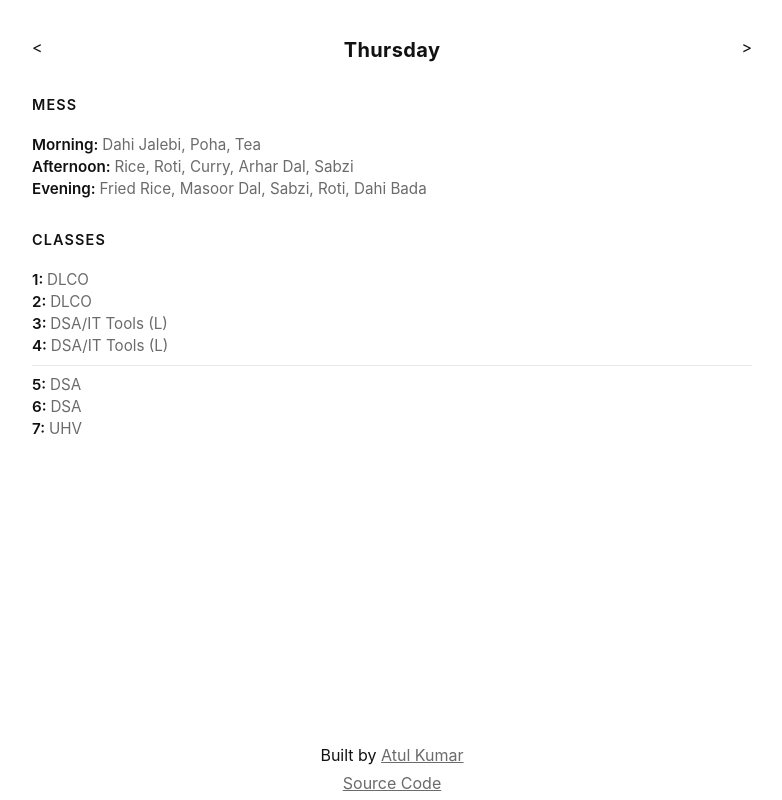
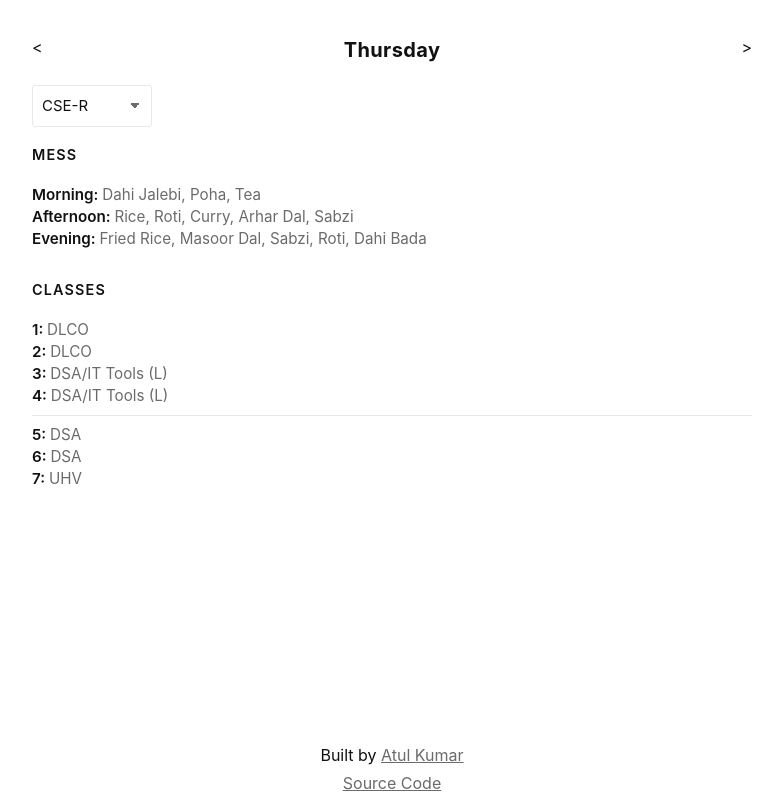
Before and after one commit to thisisatulkumar/sched-today, a plain HTML site: page index.html in a window 1280 px wide. Shown: the whole page, without its empty margins (248-1030 px from the left). Drawn offline with Linux system fonts and the light colour scheme.

Commit message:
feat: add a select dropdown for all the branches and preserve the branch in localStorage

```diff
--- a/index.html
+++ b/index.html
@@ -22,6 +22,17 @@
         <div class="nextDay">&gt;</div>
       </div>
 
+      <select class="branchSelect">
+        <option value="CSE-R">CSE-R</option>
+        <option value="CSE-AI">CSE-AI</option>
+        <option value="CSE-SF">CSE-SF</option>
+        <option value="ECE">ECE</option>
+        <option value="EE">EE</option>
+        <option value="ME">ME</option>
+        <option value="CE">CE</option>
+        <option value="CHE">CHE</option>
+      </select>
+
       <h1 class="underline">Mess</h1>
       <div class="messMenu"></div>
 
--- a/main.js
+++ b/main.js
@@ -47,7 +47,7 @@ const MESS_MENU = {
   },
 };
 
-// chore: add other branches
+// chore: add teacher name and timings of periods in future
 const TIME_TABLE = {
   "CSE-R": {
     Monday: [
@@ -68,7 +68,15 @@ const TIME_TABLE = {
       "Mini Proj/DLCO (L)",
       "DSA",
     ],
-    Wednesday: ["Counseling", "Counseling", "Maths", "Maths", "UHV", "UHV", "CSS"],
+    Wednesday: [
+      "Counseling",
+      "Counseling",
+      "Maths",
+      "Maths",
+      "UHV",
+      "UHV",
+      "CSS",
+    ],
     Thursday: [
       "DLCO",
       "DLCO",
@@ -90,15 +98,78 @@ const TIME_TABLE = {
     Saturday: ["", "CSS", "DLCO", "DLCO", "Research", "Research", ""],
     Sunday: ["", "", "", "", "", "", ""],
   },
+  "CSE-AI": {
+    Monday: ["", "", "", "", "", "", ""],
+    Tuesday: ["", "", "", "", "", "", ""],
+    Wednesday: ["", "", "", "", "", "", ""],
+    Thursday: ["", "", "", "", "", "", ""],
+    Friday: ["", "", "", "", "", "", ""],
+    Saturday: ["", "", "", "", "", "", ""],
+    Sunday: ["", "", "", "", "", "", ""],
+  },
+  "CSE-SF": {
+    Monday: ["", "", "", "", "", "", ""],
+    Tuesday: ["", "", "", "", "", "", ""],
+    Wednesday: ["", "", "", "", "", "", ""],
+    Thursday: ["", "", "", "", "", "", ""],
+    Friday: ["", "", "", "", "", "", ""],
+    Saturday: ["", "", "", "", "", "", ""],
+    Sunday: ["", "", "", "", "", "", ""],
+  },
+  ECE: {
+    Monday: ["", "", "", "", "", "", ""],
+    Tuesday: ["", "", "", "", "", "", ""],
+    Wednesday: ["", "", "", "", "", "", ""],
+    Thursday: ["", "", "", "", "", "", ""],
+    Friday: ["", "", "", "", "", "", ""],
+    Saturday: ["", "", "", "", "", "", ""],
+    Sunday: ["", "", "", "", "", "", ""],
+  },
+  EE: {
+    Monday: ["", "", "", "", "", "", ""],
+    Tuesday: ["", "", "", "", "", "", ""],
+    Wednesday: ["", "", "", "", "", "", ""],
+    Thursday: ["", "", "", "", "", "", ""],
+    Friday: ["", "", "", "", "", "", ""],
+    Saturday: ["", "", "", "", "", "", ""],
+    Sunday: ["", "", "", "", "", "", ""],
+  },
+  ME: {
+    Monday: ["", "", "", "", "", "", ""],
+    Tuesday: ["", "", "", "", "", "", ""],
+    Wednesday: ["", "", "", "", "", "", ""],
+    Thursday: ["", "", "", "", "", "", ""],
+    Friday: ["", "", "", "", "", "", ""],
+    Saturday: ["", "", "", "", "", "", ""],
+    Sunday: ["", "", "", "", "", "", ""],
+  },
+  CE: {
+    Monday: ["", "", "", "", "", "", ""],
+    Tuesday: ["", "", "", "", "", "", ""],
+    Wednesday: ["", "", "", "", "", "", ""],
+    Thursday: ["", "", "", "", "", "", ""],
+    Friday: ["", "", "", "", "", "", ""],
+    Saturday: ["", "", "", "", "", "", ""],
+    Sunday: ["", "", "", "", "", "", ""],
+  },
+  CHE: {
+    Monday: ["", "", "", "", "", "", ""],
+    Tuesday: ["", "", "", "", "", "", ""],
+    Wednesday: ["", "", "", "", "", "", ""],
+    Thursday: ["", "", "", "", "", "", ""],
+    Friday: ["", "", "", "", "", "", ""],
+    Saturday: ["", "", "", "", "", "", ""],
+    Sunday: ["", "", "", "", "", "", ""],
+  },
 };
 
 // in future, if u release this for the public, add a field for choosing section and store it all in localStorage
 // in future, add more metadata like timings of periods, teacher name, sections, etc.
-// make it a PWA
 
 const currDayContainer = document.querySelector(".currDay");
 const prevDayBtn = document.querySelector(".prevDay");
 const nextDayBtn = document.querySelector(".nextDay");
+const branchSelect = document.querySelector(".branchSelect");
 const messMenuContainer = document.querySelector(".messMenu");
 const timeTableContainer = document.querySelector(".timeTable");
 
@@ -106,7 +177,7 @@ const today = new Date();
 const day = today.getDay();
 
 let currDay = day;
-let currBranch = "CSE-R";
+let currBranch = localStorage.getItem("branch") || "CSE-R";
 
 const renderDay = (day) => {
   currDayContainer.innerHTML = `<strong>${DAYS[day]}</strong>`;
@@ -146,6 +217,11 @@ const renderTimeTable = (day) => {
     if (i == 4) html += "<hr>";
   }
 
+  if (TIME_TABLE[currBranch][DAYS[1]].every((period) => period === "")) {
+    html +=
+      "<strong class='openPullReq'><a href='https://github.com/thisisatulkumar/sched-today'>Open a pull request</a> to add your branch's time table</strong>";
+  }
+
   timeTableContainer.innerHTML = html;
 };
 
@@ -163,5 +239,11 @@ nextDayBtn.addEventListener("click", () => {
   currDay = getNextDay(currDay);
   renderData(currDay);
 });
+branchSelect.addEventListener("change", (e) => {
+  currBranch = e.target.value;
+  renderData(currDay);
+
+  localStorage.setItem("branch", currBranch);
+});
 
 renderData(currDay);
--- a/styles.css
+++ b/styles.css
@@ -57,6 +57,29 @@ body {
   color: var(--text);
   margin-bottom: 12px;
 }
+.branchSelect {
+  display: block;
+  width: 120px;
+  padding: 9px;
+  border: 1px solid var(--line);
+  border-radius: 3px;
+  background-color: var(--bg);
+  background-image:
+    linear-gradient(45deg, transparent 50%, var(--muted) 50%),
+    linear-gradient(135deg, var(--muted) 50%, transparent 50%);
+  background-position:
+    calc(100% - 16px) 50%,
+    calc(100% - 11px) 50%;
+  background-size:
+    5px 5px,
+    5px 5px;
+  background-repeat: no-repeat;
+  color: var(--text);
+  font: inherit;
+  font-size: 15px;
+  appearance: none;
+  -webkit-appearance: none;
+}
 h1 {
   font-size: 0.9rem;
   font-weight: 600;
@@ -93,6 +116,14 @@ hr {
     font-size: 0.85rem;
   }
 }
+.openPullReq {
+  display: block;
+  text-align: center;
+  margin-top: 12px;
+}
+.openPullReq a {
+  color: var(--muted);
+}
 footer {
   width: 100vw;
   position: absolute;
@@ -107,5 +138,5 @@ footer p {
   margin-bottom: 5px;
 }
 footer p a {
-  color: var(--muted)
+  color: var(--muted);
 }
```
